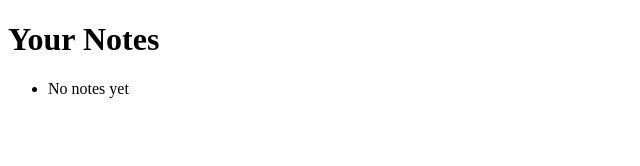
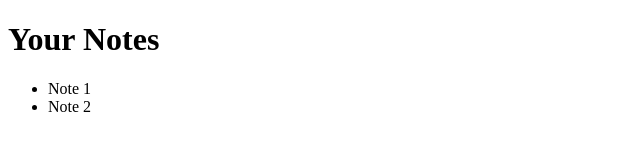
Before and after one commit to 09022004/notes-saas, a Next.js app: page /notes in a window 1280 px wide. Shown: the top 166 px of the page, without its empty margins (0-640 px from the left). Built offline with nearby package versions, Linux system fonts and the light colour scheme; sample sign-in values are in the browser's storage.

Commit message:
Fix App Router login and notes pages

```diff
--- a/app/notes/page.js
+++ b/app/notes/page.js
@@ -1,7 +1,7 @@
-"use client"; // 👈 required for hooks
+"use client";
 
-import { useState, useEffect } from "react";
-import { useRouter } from "next/navigation"; // 👈 instead of next/router
+import { useEffect, useState } from "react";
+import { useRouter } from "next/navigation"; // ✅ new import
 
 function getToken() {
   if (typeof window === "undefined") return null;
@@ -15,23 +15,21 @@ export default function Notes() {
   useEffect(() => {
     const token = getToken();
     if (!token) {
-      router.push("/login"); // redirect to login if not authenticated
+      router.push("/login");
     } else {
-      // TODO: fetch notes using token
-      console.log("Fetching notes with token:", token);
+      // Fetch notes logic
+      setNotes(["Note 1", "Note 2"]);
     }
   }, [router]);
 
   return (
-    <main>
+    <div>
       <h1>Your Notes</h1>
       <ul>
-        {notes.length > 0 ? (
-          notes.map((note, idx) => <li key={idx}>{note}</li>)
-        ) : (
-          <li>No notes yet</li>
-        )}
+        {notes.map((n, i) => (
+          <li key={i}>{n}</li>
+        ))}
       </ul>
-    </main>
+    </div>
   );
 }
```
Also changed, not shown: app/login/page.js (+8 -9 lines).
